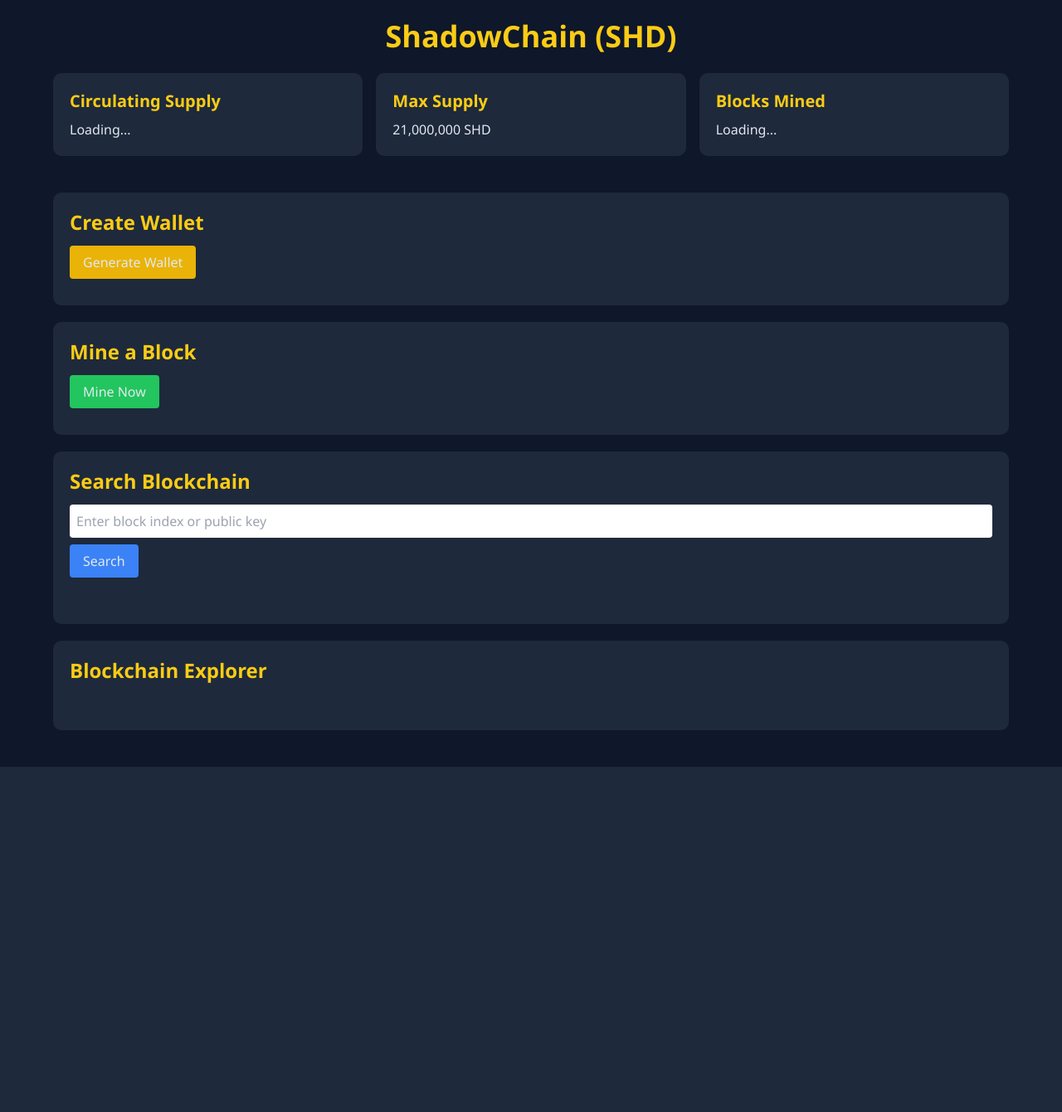
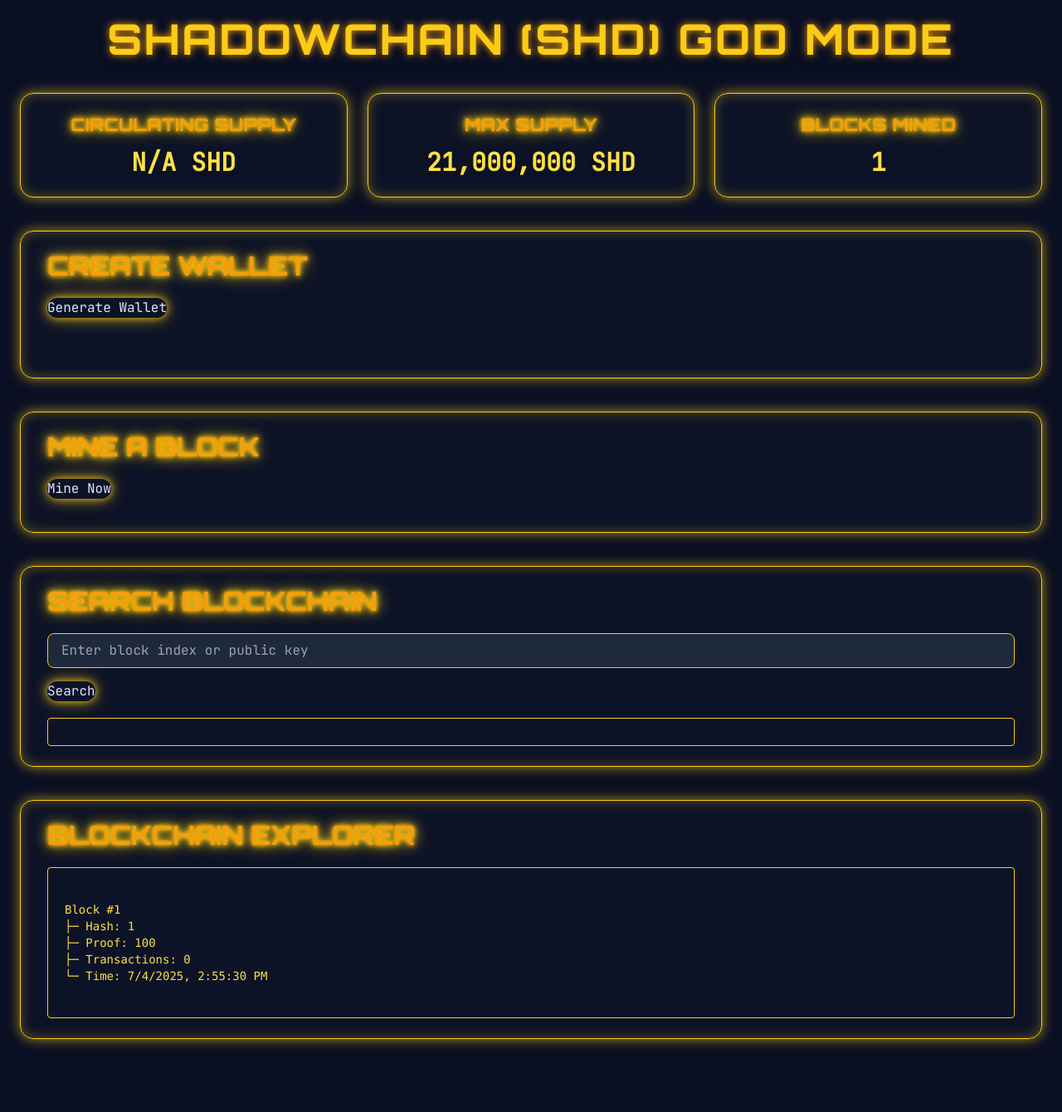
Before and after one commit to K-v234/blockchain-app, a Flask app: page / in a window 1280 px wide. Shown: the whole page at 83% size. Before the commit the page ends 924 px from the top, so only its background shows below. Run offline with Flask 3, Linux system fonts and the light colour scheme; some libraries are stand-ins or nearby versions.

Commit message:
Major upgrade: full crypto features + UI dashboard

```diff
--- a/app.py
+++ b/app.py
@@ -10,13 +10,11 @@
 
 app = Flask(__name__)
 
-# ====== Constants for Tokenomics ======
-MAX_SUPPLY = 1_000_000  # max total tokens supply
-INITIAL_REWARD = 50     # initial mining reward tokens
-HALVING_INTERVAL = 10   # blocks after which reward halves
-DIFFICULTY_TARGET = 15  # target seconds per block (for difficulty adjustment)
+MAX_SUPPLY = 1_000_000
+INITIAL_REWARD = 50
+HALVING_INTERVAL = 10
+DIFFICULTY_TARGET = 15
 
-# ====== Wallet Class =======
 class Wallet:
     def __init__(self):
         self.private_key = rsa.generate_private_key(public_exponent=65537, key_size=3072)
@@ -57,15 +55,14 @@
         except Exception:
             return False
 
-# ===== Blockchain Class =====
 class Blockchain:
     def __init__(self):
         self.chain = []
         self.current_transactions = []
         self.nodes = set()
         self.balances = {}
-        self.mined_rewards = {}      # Track total rewards mined per wallet
-        self.difficulty = 4          # initial difficulty (number of leading zeros)
+        self.mined_rewards = {}
+        self.difficulty = 4
         self.new_block(previous_hash='1', proof=100)
 
     def new_block(self, proof, previous_hash=None):
@@ -78,35 +75,28 @@
             'difficulty': self.difficulty,
         }
 
-        # Apply transactions to balances
         for tx in self.current_transactions:
             sender = tx['sender']
             recipient = tx['recipient']
             amount = tx['amount']
             fee = tx.get('fee', 0)
-
-            # Deduct amount + fee from sender, add to recipient, fee goes to miner
             if sender != "0":
                 self.balances[sender] -= (amount + fee)
             self.balances[recipient] = self.balances.get(recipient, 0) + amount
 
-        # Reset current transactions
         self.current_transactions = []
         self.chain.append(block)
 
-        # Difficulty adjustment every HALVING_INTERVAL blocks
         if len(self.chain) % HALVING_INTERVAL == 0 and len(self.chain) > 1:
             self.adjust_difficulty()
 
         return block
 
     def new_transaction(self, sender, recipient, amount, signature, fee=0):
-        # Validate transaction inputs
         if amount <= 0 or sender not in wallets or recipient not in wallets:
             return False, 'Invalid sender or recipient or amount'
 
         total_amount = amount + fee
-
         if self.balances.get(sender, 0) < total_amount:
             return False, 'Insufficient balance'
 
@@ -119,7 +109,6 @@
 
     @staticmethod
     def hash(block):
-        # SHA256 hash of block JSON
         return hashlib.sha256(json.dumps(block, sort_keys=True).encode()).hexdigest()
 
     @property
@@ -143,13 +132,11 @@
         return guess_hash.startswith(prefix)
 
     def adjust_difficulty(self):
-        # Adjust difficulty based on block times
         if len(self.chain) < HALVING_INTERVAL + 1:
             return
         latest_block = self.chain[-1]
         prev_adjust_block = self.chain[-(HALVING_INTERVAL + 1)]
         time_taken = latest_block['timestamp'] - prev_adjust_block['timestamp']
-
         expected_time = HALVING_INTERVAL * DIFFICULTY_TARGET
         if time_taken < expected_time / 2:
             self.difficulty += 1
@@ -193,22 +180,19 @@
                 return False
         return True
 
-# Global wallets and blockchain instance
 wallets = {}
 blockchain = Blockchain()
 
-# ====== Routes ======
-
 @app.route('/', methods=['GET'])
 def home():
-    return render_template('index.html')  # Create your frontend HTML accordingly
+    return render_template('index.html')
 
 @app.route('/wallet/new', methods=['GET'])
 def create_wallet():
     wallet = Wallet()
     public_key = wallet.get_public_key()
     wallets[public_key] = wallet
-    blockchain.balances[public_key] = blockchain.balances.get(public_key, 100)  # Initial balance
+    blockchain.balances[public_key] = blockchain.balances.get(public_key, 100)
     blockchain.mined_rewards[public_key] = 0
     return jsonify({'private_key': wallet.get_private_key(), 'public_key': public_key}), 200
 
@@ -259,24 +243,19 @@
 
 @app.route('/mine', methods=['GET'])
 def mine():
-    # Select miner (here we pick first wallet if exists)
     if not wallets:
         return jsonify({'error': 'No wallets available for mining reward'}), 400
     miner_public_key = list(wallets.keys())[0]
 
-    # Mining reward transaction (from "0" address)
     reward_amount = blockchain.get_mining_reward()
     reward_tx = {'sender': "0", 'recipient': miner_public_key, 'amount': reward_amount, 'fee': 0}
     blockchain.current_transactions.append(reward_tx)
 
-    # Proof of work
     last_proof = blockchain.last_block['proof']
     proof = blockchain.proof_of_work(last_proof)
 
-    # Create new block
     block = blockchain.new_block(proof)
 
-    # Track rewards mined
     blockchain.balances[miner_public_key] = blockchain.balances.get(miner_public_key, 0) + reward_amount
     blockchain.mined_rewards[miner_public_key] = blockchain.mined_rewards.get(miner_public_key, 0) + reward_amount
 
@@ -340,7 +319,6 @@
         return jsonify({'message': 'Our chain was replaced', 'new_chain': blockchain.chain}), 200
     return jsonify({'message': 'Our chain is authoritative', 'chain': blockchain.chain}), 200
 
-# Run app
 if __name__ == '__main__':
     port = int(os.environ.get("PORT", 5000))
     app.run(debug=True, host='0.0.0.0', port=port)
--- a/templates/index.html
+++ b/templates/index.html
@@ -1,106 +1,249 @@
 <!DOCTYPE html>
-<html lang="en">
+<html lang="en" class="scroll-smooth">
 <head>
   <meta charset="UTF-8" />
-  <meta name="viewport" content="width=device-width, initial-scale=1.0"/>
-  <title>ShadowChain Explorer</title>
+  <meta name="viewport" content="width=device-width, initial-scale=1" />
+  <title>ShadowChain Explorer | God Mode</title>
   <script src="https://cdn.tailwindcss.com"></script>
   <script src="https://cdnjs.cloudflare.com/ajax/libs/qrcodejs/1.0.0/qrcode.min.js"></script>
+  <link href="https://fonts.googleapis.com/css2?family=Orbitron:wght@500&family=JetBrains+Mono&display=swap" rel="stylesheet" />
   <style>
-    body { font-family: 'Segoe UI', sans-serif; background-color: #0f172a; color: #e2e8f0; }
-    .card { background-color: #1e293b; border-radius: 10px; padding: 20px; margin-bottom: 20px; }
-    .label { font-weight: bold; color: #facc15; }
+    /* Fonts & base */
+    body {
+      font-family: 'JetBrains Mono', monospace;
+      background: #0a0f23;
+      color: #e0e7ff;
+      min-height: 100vh;
+    }
+
+    h1, h2 {
+      font-family: 'Orbitron', 'Segoe UI', sans-serif;
+      text-shadow: 0 0 10px #f59e0b;
+    }
+
+    /* Glassmorphism cards */
+    .card {
+      background: rgba(15, 23, 42, 0.6);
+      border: 1px solid #facc15;
+      border-radius: 1rem;
+      padding: 1.5rem 2rem;
+      box-shadow:
+        0 0 15px #facc15aa,
+        inset 0 0 15px #facc1555;
+      backdrop-filter: blur(15px);
+      transition: transform 0.3s ease, box-shadow 0.3s ease;
+    }
+    .card:hover {
+      transform: scale(1.03);
+      box-shadow:
+        0 0 25px #facc15cc,
+        inset 0 0 25px #facc15aa;
+    }
+
+    /* Neon labels */
+    .label {
+      color: #f59e0b;
+      text-shadow:
+        0 0 5px #facc15,
+        0 0 10px #facc15,
+        0 0 20px #facc15;
+      font-weight: 700;
+      letter-spacing: 0.05em;
+    }
+
+    /* Buttons with neon glow */
+    button {
+      background: #facc15;
+      color: #0f172a;
+      font-weight: 700;
+      padding: 0.5rem 1.5rem;
+      border-radius: 9999px;
+      box-shadow:
+        0 0 8px #facc15cc,
+        0 0 20px #facc15aa;
+      transition: background-color 0.3s ease, box-shadow 0.3s ease;
+      cursor: pointer;
+      user-select: none;
+    }
+    button:hover {
+      background: #f59e0b;
+      box-shadow:
+        0 0 12px #f59e0bdd,
+        0 0 30px #f59e0bdd;
+    }
+    button:active {
+      transform: scale(0.95);
+      box-shadow: none;
+    }
+
+    /* Input styling */
+    input[type="text"], textarea {
+      background: #1e293b;
+      border: 1.5px solid #facc15;
+      color: #facc15;
+      border-radius: 0.5rem;
+      padding: 0.5rem 1rem;
+      font-family: 'JetBrains Mono', monospace;
+      font-size: 1rem;
+      transition: border-color 0.3s ease, box-shadow 0.3s ease;
+      outline-offset: 2px;
+    }
+    input[type="text"]:focus, textarea:focus {
+      border-color: #f59e0b;
+      box-shadow: 0 0 12px #facc15cc;
+      outline: none;
+      background: #2a334d;
+      color: #fff;
+    }
+
+    /* Scrollbars for pre */
+    pre {
+      scrollbar-width: thin;
+      scrollbar-color: #facc15 #1e293b;
+    }
+    pre::-webkit-scrollbar {
+      width: 8px;
+      height: 8px;
+    }
+    pre::-webkit-scrollbar-track {
+      background: #1e293b;
+      border-radius: 10px;
+    }
+    pre::-webkit-scrollbar-thumb {
+      background-color: #facc15;
+      border-radius: 10px;
+      border: 2px solid #1e293b;
+    }
+
+    /* QR Code styling */
+    #qrcode > canvas {
+      border-radius: 1rem;
+      box-shadow:
+        0 0 20px #facc15cc;
+      margin: auto;
+      display: block;
+    }
+
+    /* Responsive Grid tweaks */
+    @media (min-width: 768px) {
+      .grid-cols-1.md\:grid-cols-3 {
+        grid-template-columns: repeat(3, 1fr);
+      }
+    }
+
   </style>
 </head>
 <body class="p-6">
-  <div class="max-w-6xl mx-auto">
-    <h1 class="text-4xl font-bold text-center text-yellow-400 mb-6">ShadowChain (SHD)</h1>
+  <div class="max-w-7xl mx-auto">
+    <h1 class="text-5xl font-bold text-center text-yellow-400 mb-10 tracking-widest drop-shadow-lg">SHADOWCHAIN (SHD) GOD MODE</h1>
 
-    <div class="grid grid-cols-1 md:grid-cols-3 gap-4 mb-6">
-      <div class="card">
-        <h2 class="text-xl mb-2 label">Circulating Supply</h2>
-        <p id="supply">Loading...</p>
+    <div class="grid grid-cols-1 md:grid-cols-3 gap-6 mb-10">
+      <div class="card flex flex-col items-center justify-center">
+        <h2 class="text-xl mb-3 label uppercase tracking-wider">Circulating Supply</h2>
+        <p id="supply" class="text-3xl font-extrabold text-yellow-300 drop-shadow-md">Loading...</p>
       </div>
-      <div class="card">
-        <h2 class="text-xl mb-2 label">Max Supply</h2>
-        <p>21,000,000 SHD</p>
+      <div class="card flex flex-col items-center justify-center">
+        <h2 class="text-xl mb-3 label uppercase tracking-wider">Max Supply</h2>
+        <p class="text-3xl font-extrabold text-yellow-300 drop-shadow-md">21,000,000 SHD</p>
       </div>
-      <div class="card">
-        <h2 class="text-xl mb-2 label">Blocks Mined</h2>
-        <p id="blockCount">Loading...</p>
+      <div class="card flex flex-col items-center justify-center">
+        <h2 class="text-xl mb-3 label uppercase tracking-wider">Blocks Mined</h2>
+        <p id="blockCount" class="text-3xl font-extrabold text-yellow-300 drop-shadow-md">Loading...</p>
       </div>
     </div>
 
-    <div class="card">
-      <h2 class="text-2xl mb-3 label">Create Wallet</h2>
-      <button onclick="createWallet()" class="bg-yellow-500 hover:bg-yellow-400 px-4 py-2 rounded">Generate Wallet</button>
-      <div id="walletOutput" class="mt-3 text-sm"></div>
-      <div id="qrcode" class="mt-3"></div>
-    </div>
+    <section class="card mb-10">
+      <h2 class="text-3xl mb-5 label uppercase tracking-wide">Create Wallet</h2>
+      <button onclick="createWallet()" aria-label="Generate Wallet" title="Generate a new wallet" class="mb-6">Generate Wallet</button>
+      <div id="walletOutput" class="mt-3 text-yellow-300 font-mono leading-relaxed"></div>
+      <div id="qrcode" class="mt-6"></div>
+    </section>
 
-    <div class="card">
-      <h2 class="text-2xl mb-3 label">Mine a Block</h2>
-      <button onclick="mineBlock()" class="bg-green-500 hover:bg-green-400 px-4 py-2 rounded">Mine Now</button>
-      <div id="mineOutput" class="mt-3 text-sm"></div>
-    </div>
+    <section class="card mb-10">
+      <h2 class="text-3xl mb-5 label uppercase tracking-wide">Mine a Block</h2>
+      <button onclick="mineBlock()" aria-label="Mine a new block" title="Start mining a block">Mine Now</button>
+      <p id="mineOutput" class="mt-4 text-yellow-300 font-semibold"></p>
+    </section>
 
-    <div class="card">
-      <h2 class="text-2xl mb-3 label">Search Blockchain</h2>
-      <input type="text" id="searchInput" placeholder="Enter block index or public key" class="text-black p-2 rounded w-full mb-2">
-      <button onclick="search()" class="bg-blue-500 hover:bg-blue-400 px-4 py-2 rounded">Search</button>
-      <pre id="searchResult" class="mt-3 text-xs whitespace-pre-wrap bg-slate-800 p-3 rounded max-h-[300px] overflow-y-scroll"></pre>
-    </div>
+    <section class="card mb-10">
+      <h2 class="text-3xl mb-5 label uppercase tracking-wide">Search Blockchain</h2>
+      <input
+        type="text"
+        id="searchInput"
+        placeholder="Enter block index or public key"
+        class="w-full mb-4"
+        aria-label="Search block index or public key"
+      />
+      <button onclick="search()" aria-label="Search Blockchain" title="Search blockchain data">Search</button>
+      <pre id="searchResult" class="mt-5 text-yellow-300 text-sm whitespace-pre-wrap max-h-80 overflow-y-auto rounded border border-yellow-400 p-4"></pre>
+    </section>
 
-    <div class="card">
-      <h2 class="text-2xl mb-3 label">Blockchain Explorer</h2>
-      <pre id="blockchainData" class="text-xs whitespace-pre-wrap max-h-[400px] overflow-y-scroll bg-slate-800 p-3 rounded"></pre>
-    </div>
+    <section class="card mb-16">
+      <h2 class="text-3xl mb-5 label uppercase tracking-wide">Blockchain Explorer</h2>
+      <pre id="blockchainData" class="text-yellow-300 text-sm whitespace-pre-wrap max-h-96 overflow-y-auto rounded border border-yellow-400 p-5"></pre>
+    </section>
   </div>
 
   <script>
     const BACKEND_URL = "";
 
     async function fetchBlockchain() {
+      try {
         const res = await fetch(`${BACKEND_URL}/chain`);
+        if (!res.ok) throw new Error("Failed to fetch blockchain");
         const data = await res.json();
 
-      document.getElementById("supply").textContent = `${data.circulating_supply} SHD`;
-      document.getElementById("blockCount").textContent = data.length;
+        document.getElementById("supply").textContent = `${data.circulating_supply ?? "N/A"} SHD`;
+        document.getElementById("blockCount").textContent = data.length ?? "N/A";
 
         const explorer = document.getElementById("blockchainData");
-      explorer.innerHTML = data.chain.map(block => \`
-        Block #\${block.index}
-        ├─ Hash: \${block.previous_hash}
-        ├─ Proof: \${block.proof}
-        ├─ Transactions: \${block.transactions.length}
-        └─ Time: \${new Date(block.timestamp * 1000).toLocaleString()}
-      \`).join('\n\n');
+        explorer.innerHTML = data.chain
+          .map(block => `
+Block #${block.index}
+├─ Hash: ${block.previous_hash}
+├─ Proof: ${block.proof}
+├─ Transactions: ${block.transactions.length}
+└─ Time: ${new Date(block.timestamp * 1000).toLocaleString()}
+        `).join('\n\n');
+      } catch (err) {
+        console.error(err);
+        document.getElementById("blockchainData").textContent = "Error loading blockchain data.";
+      }
     }
 
     async function createWallet() {
-      const res = await fetch(\`\${BACKEND_URL}/wallet/new\`);
+      try {
+        const res = await fetch(`${BACKEND_URL}/wallet/new`);
+        if (!res.ok) throw new Error("Failed to create wallet");
         const data = await res.json();
         const out = document.getElementById("walletOutput");
-      out.innerHTML = \`
-        <strong>Private Key:</strong><br><textarea rows="4" class="w-full" id="pk">\${data.private_key}</textarea><br>
-        <strong>Public Key:</strong><br><textarea rows="3" class="w-full" id="pub">\${data.public_key}</textarea><br>
-        <button onclick="downloadWallet()">Download Wallet</button>\`;
+        out.innerHTML = `
+<strong>Private Key:</strong><br><textarea rows="4" class="w-full bg-transparent border border-yellow-400 rounded p-2 font-mono text-yellow-200" id="pk" readonly>${data.private_key}</textarea><br>
+<strong>Public Key:</strong><br><textarea rows="3" class="w-full bg-transparent border border-yellow-400 rounded p-2 font-mono text-yellow-200" id="pub" readonly>${data.public_key}</textarea><br>
+<button onclick="downloadWallet()">Download Wallet</button>
+        `;
 
         const qrCodeEl = document.getElementById("qrcode");
         qrCodeEl.innerHTML = "";
         new QRCode(qrCodeEl, {
           text: data.public_key,
-        width: 128,
-        height: 128
+          width: 160,
+          height: 160,
+          colorDark: "#facc15",
+          colorLight: "#0a0f23",
         });
 
         fetchBlockchain();
+      } catch (err) {
+        console.error(err);
+        document.getElementById("walletOutput").textContent = "Failed to generate wallet.";
+      }
     }
 
     function downloadWallet() {
       const pk = document.getElementById("pk").value;
       const pub = document.getElementById("pub").value;
-      const blob = new Blob([`Private Key:\n\${pk}\n\nPublic Key:\n\${pub}`], { type: "text/plain" });
+      const blob = new Blob([`Private Key:\n${pk}\n\nPublic Key:\n${pub}`], { type: "text/plain" });
       const link = document.createElement("a");
       link.href = URL.createObjectURL(blob);
       link.download = "shadowchain_wallet.txt";
@@ -108,27 +251,40 @@
     }
 
     async function mineBlock() {
-      const res = await fetch(\`\${BACKEND_URL}/mine\`);
+      try {
+        const res = await fetch(`${BACKEND_URL}/mine`);
+        if (!res.ok) throw new Error("Mining failed");
         const data = await res.json();
         document.getElementById("mineOutput").textContent = data.message;
         fetchBlockchain();
+      } catch (err) {
+        console.error(err);
+        document.getElementById("mineOutput").textContent = "Mining failed. Try again.";
+      }
     }
 
     async function search() {
       const input = document.getElementById("searchInput").value.trim();
       const result = document.getElementById("searchResult");
       result.textContent = "Searching...";
-      if (!input) return;
+      if (!input) {
+        result.textContent = "Please enter a block index or public key.";
+        return;
+      }
 
+      try {
         let res;
         if (!isNaN(input)) {
-        res = await fetch(\`\${BACKEND_URL}/block/\${input}\`);
+          res = await fetch(`${BACKEND_URL}/block/${input}`);
         } else {
-        res = await fetch(\`\${BACKEND_URL}/transactions/\${input}\`);
+          res = await fetch(`${BACKEND_URL}/transactions/${input}`);
         }
-
+        if (!res.ok) throw new Error("Not found");
         const data = await res.json();
         result.textContent = JSON.stringify(data, null, 2);
+      } catch {
+        result.textContent = "No matching data found.";
+      }
     }
 
     fetchBlockchain();
```
Lines whose indentation alone changed are shown as unchanged.
